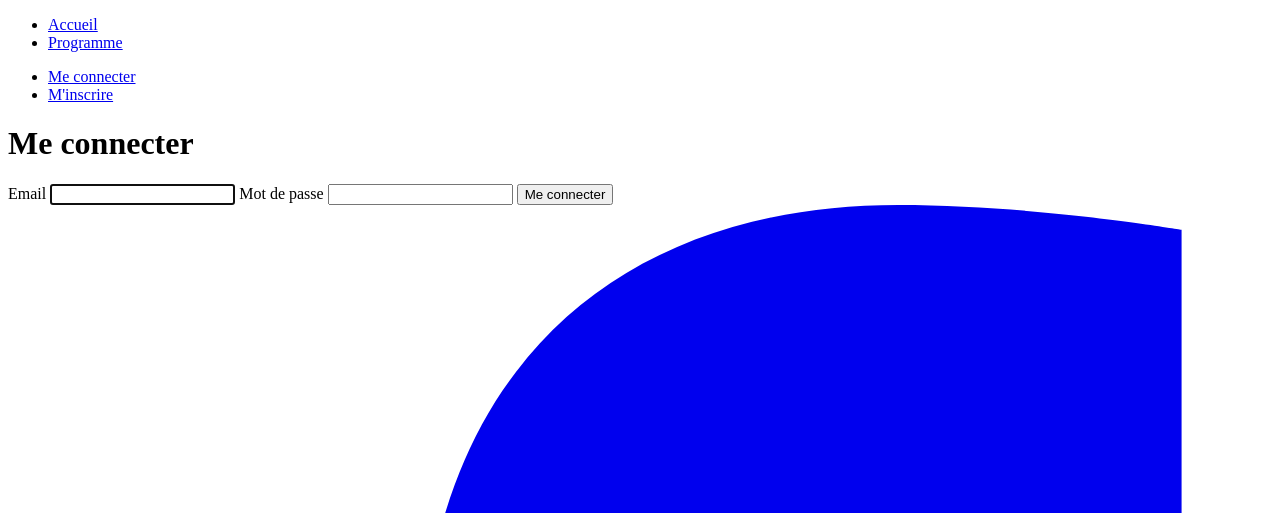
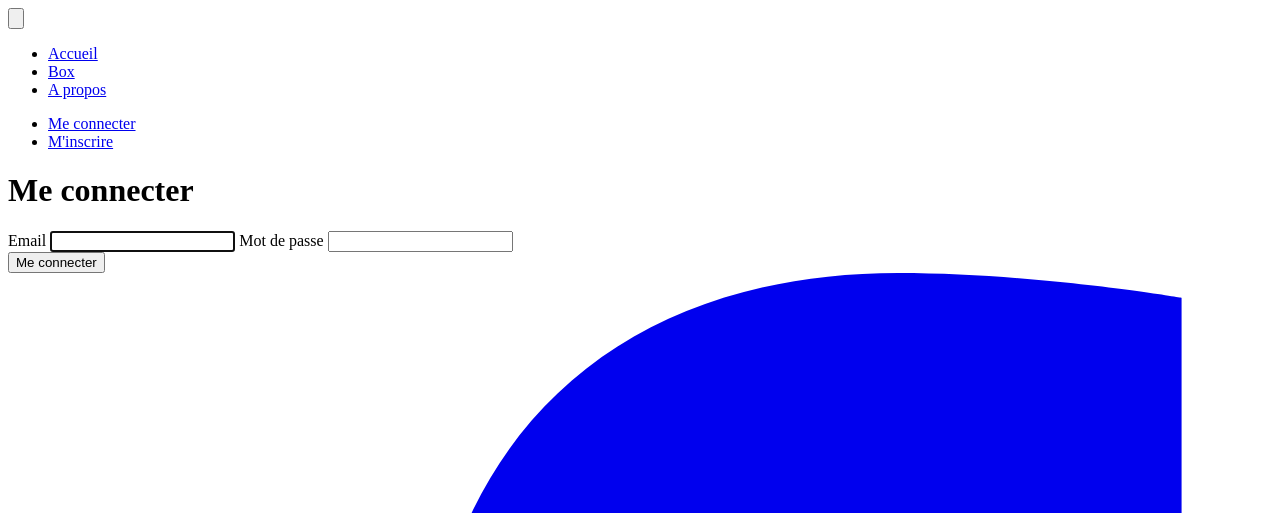
Before and after one commit to CarTig/ph, a Symfony app: template templates/security/login.html.twig in a window 1280 px wide. Shown: the top 513 px of the page. Run offline with Twig, Linux system fonts and the light colour scheme; the template is opened without the code that fills it, so the values that code supplies are empty; some libraries are stand-ins or nearby versions.

Commit message:
ajout navbar et style login form

```diff
--- a/templates/partials/header.html.twig
+++ b/templates/partials/header.html.twig
@@ -1,4 +1,117 @@
-<nav class="
+{# NAVBAR FONCTIONNELLE #}
+<nav
+  class="relative flex w-full flex-nowrap items-center justify-between  py-4 text-brown shadow-lg hover:text-green focus:text-brown lg:flex-wrap lg:justify-start"
+  data-te-navbar-ref>
+  <div class="flex w-full flex-wrap items-center justify-between px-6">
+    <button
+      class="block border-0 bg-transparent py-2 px-2.5 text-brown hover:no-underline hover:shadow-none focus:no-underline focus:shadow-none focus:outline-none focus:ring-0 lg:hidden"
+      type="button"
+      data-te-collapse-init
+      data-te-target="#navbarSupportedContent3"
+      aria-controls="navbarSupportedContent3"
+      aria-expanded="false"
+      aria-label="Toggle navigation">
+      <span class="[&>svg]:w-7">
+        <svg
+          xmlns="http://www.w3.org/2000/svg"
+          viewBox="0 0 24 24"
+          fill="currentColor"
+          class="h-7 w-7">
+          <path
+            fill-rule="evenodd"
+            d="M3 6.75A.75.75 0 013.75 6h16.5a.75.75 0 010 1.5H3.75A.75.75 0 013 6.75zM3 12a.75.75 0 01.75-.75h16.5a.75.75 0 010 1.5H3.75A.75.75 0 013 12zm0 5.25a.75.75 0 01.75-.75h16.5a.75.75 0 010 1.5H3.75a.75.75 0 01-.75-.75z"
+            clip-rule="evenodd" />
+        </svg>
+      </span>
+    </button>
+    {# Mots cles de la navbar #}
+    <div
+      class="!visible hidden flex-grow basis-[100%] items-center lg:!flex lg:basis-auto"
+      id="navbarSupportedContent3"
+      data-te-collapse-item>
+      {# partie GAUCHE de la nav avec les elements accueil et programmes #}
+      <ul
+        class="list-style-none mr-auto flex flex-col pl-0 lg:flex-row"
+        data-te-navbar-nav-ref>
+        <li class="lg:px-2" data-te-nav-item-ref>
+          <a
+            class="active disabled:text-brown lg:px-2 [&.active]:text-black/90 dark:[&.active]:text-neutral-400"
+            aria-current="page"
+            href="{{ path('app_home')}}"
+            data-te-nav-link-ref
+            >Accueil</a
+          >
+        </li>
+        <li class="lg:pr-2" data-te-nav-item-ref>
+          <a
+            class="p-0 text-brown hover:text-green focus:text-brown disabled:text-black/30 lg:px-2 [&.active]:text-black/90 dark:[&.active]:text-neutral-400"
+            href="{{ path('app_box')}}"
+            data-te-nav-link-ref
+            >Box</a
+          >
+        </li>
+        <li class="lg:pr-2" data-te-nav-item-ref>
+          <a
+            class="p-0 text-brown hover:text-green focus:text-brown disabled:text-black/30 lg:px-2 [&.active]:text-black/90 dark:[&.active]:text-neutral-400"
+            href="{{ path('app_home')}}"
+            data-te-nav-link-ref
+            >A propos</a
+          >
+        </li>
+      </ul>
+{# partie droite de la nav avec les elements inscription et connexion #}
+      <ul
+        class="list-style-none mr-auto flex flex-col pl-0 lg:flex-row"
+        data-te-navbar-nav-ref>
+        {% if app.user %}
+        <li class="lg:px-2" data-te-nav-item-ref>
+          <a
+            class="active disabled:text-black/30 lg:px-2 [&.active]:text-black/90 dark:[&.active]:text-neutral-400"
+            aria-current="page"
+            href="#"
+            data-te-nav-link-ref
+            >Mon compte</a
+          >
+        </li>
+        <li class="lg:pr-2" data-te-nav-item-ref>
+          <a
+            class="p-0 text-brown hover:text-green focus:text-brown disabled:text-black/30 lg:px-2 [&.active]:text-black/90 dark:[&.active]:text-neutral-400"
+            href="{{ path('app_logout')}}"
+            data-te-nav-link-ref
+            >Me déconnecter</a
+          >
+        </li>
+        {% else %}
+        <li class="lg:pr-2" data-te-nav-item-ref>
+          <a
+            class="p-0 text-brown hover:text-green focus:text-brown disabled:text-black/30 lg:px-2 [&.active]:text-black/90 dark:[&.active]:text-neutral-400"
+            href="{{ path('app_login')}}"
+            data-te-nav-link-ref
+            >Me connecter</a
+          >
+        </li>
+        <li class="lg:pr-2" data-te-nav-item-ref>
+          <a
+            class="p-0 text-brown hover:text-green focus:text-brown disabled:text-black/30 lg:px-2 [&.active]:text-black/90 dark:[&.active]:text-neutral-400"
+            href="{{ path('app_register')}}"
+            data-te-nav-link-ref
+            >M'inscrire</a
+          >
+        {% endif %}
+        </li>
+      </ul>
+
+    </div>
+
+  </div>
+</nav>
+
+
+
+
+
+{# Navbar pour test des liens #}
+{# <nav class="
     relative
     w-full
     flex flex-wrap
@@ -44,4 +157,4 @@
         </div>
 
     </div>
-  </nav>
+  </nav> #}
--- a/templates/security/login.html.twig
+++ b/templates/security/login.html.twig
@@ -3,6 +3,7 @@
 {% block title %}Connexion{% endblock %}
 
 {% block body %}
+<div class="flex justify-center text-brown my-6">
     <form method="post">
         {% if error %}
             <div class="alert alert-danger">{{ error.messageKey|trans(error.messageData, 'security') }}</div>
@@ -14,15 +15,17 @@
             </div>
         {% endif %}
 
-    <h1 class="h3 mb-3 font-weight-normal">Me connecter</h1>
-    <label for="inputEmail">Email</label>
-    <input type="email" value="{{ last_username }}" name="email" id="inputEmail" class="form-control" autocomplete="email" required autofocus>
-    <label for="inputPassword">Mot de passe</label>
-    <input type="password" name="password" id="inputPassword" class="form-control" autocomplete="current-password" required>
+        <h1 class="text-center text-3xl mb-3">Me connecter</h1>
+        <div class="flex flex-col mb-3 ">
+            <label for="inputEmail" class="text-2xl" >Email</label>
+            <input type="email" value="{{ last_username }}" name="email" id="inputEmail" class="bg-green rounded-full" autocomplete="email" required autofocus>
+            <label for="inputPassword" class="text-2xl">Mot de passe</label>
+            <input type="password" name="password" id="inputPassword" class="bg-green rounded-full" autocomplete="current-password" required>
 
             <input type="hidden" name="_csrf_token"
                 value="{{ csrf_token('authenticate') }}"
             >
+        </div>
 
         {#
             Uncomment this section and add a remember_me option below your firewall to activate remember me functionality.
@@ -35,8 +38,9 @@
             </div>
         #}
 
-    <button class="btn btn-lg btn-primary" type="submit">
+        <button class="rounded-full bg-green text-white" type="submit">
             Me connecter
         </button>
     </form>
+</div>
 {% endblock %}
```
Also changed, not shown: templates/home/index.html.twig (+40 -1 lines). Lines whose indentation alone changed are shown as unchanged.
